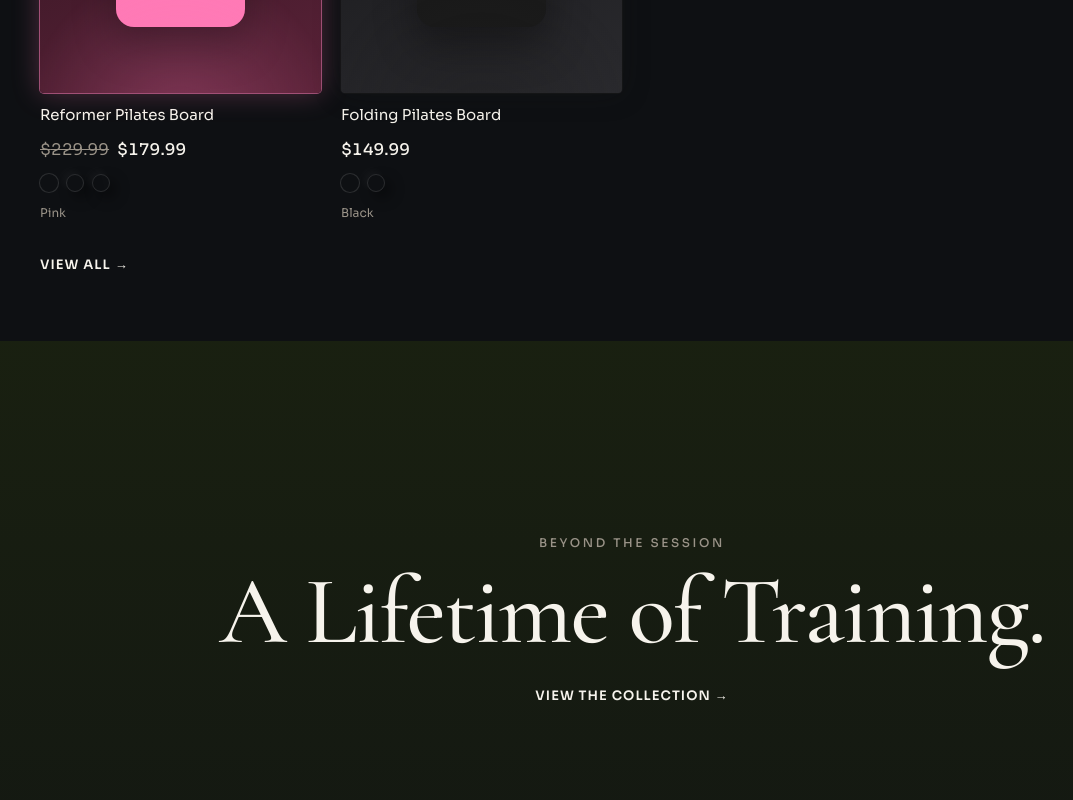
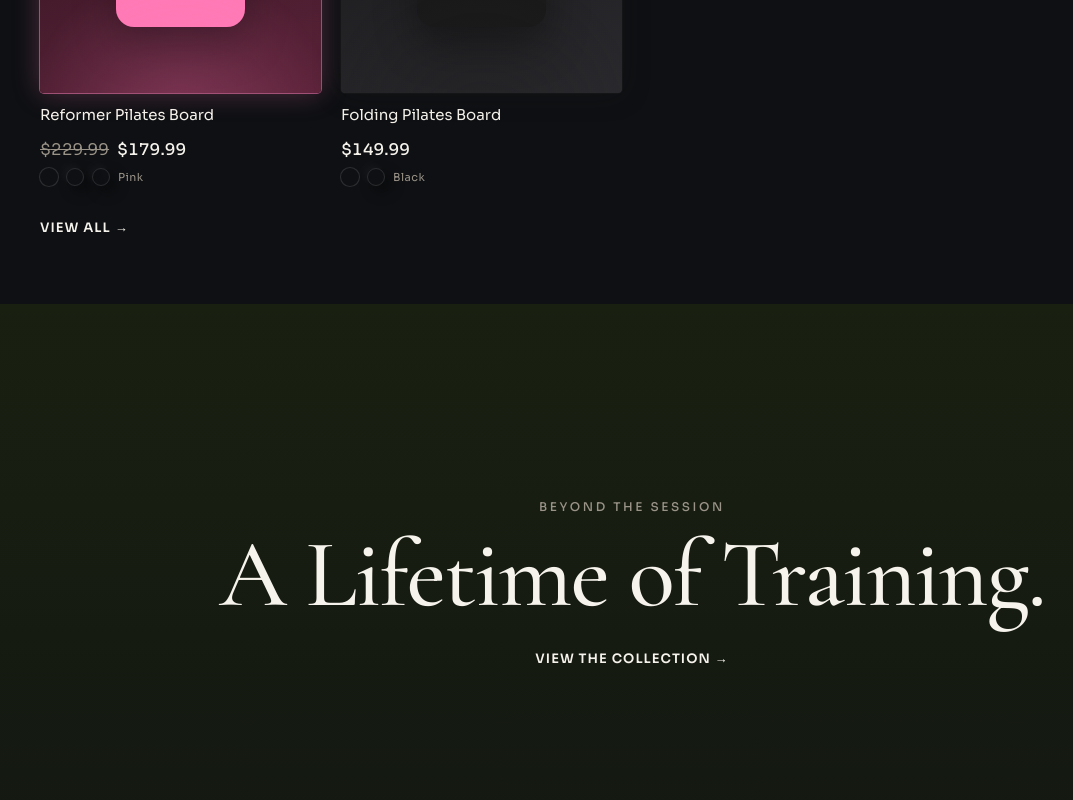
Before and after one commit to mustafa-ezzi/pulsif, a React (Vite) app in the folder frontend/: page / in a window 1280 px wide. Shown: the part 2140-2940 px from the top of the page, without its empty margins (8-1081 px from the left). Built offline with nearby package versions, Linux system fonts and the light colour scheme; no server answers.

Commit message:
updates in admin panel and  storefront

```diff
--- a/frontend/src/components/product/ProductCard.jsx
+++ b/frontend/src/components/product/ProductCard.jsx
@@ -63,10 +63,12 @@ export function ProductCard({ product }) {
       <Link to={href} className="card-title">
         {product.title}
       </Link>
+      <div className="card-foot">
         <p className="card-price">
           {product.compare_at ? <s>${Number(product.compare_at).toFixed(2)}</s> : null}
           ${Number(product.price).toFixed(2)}
         </p>
+        <div className="card-foot__swatches">
           <div className="swatches" role="listbox" aria-label={`${product.title} colors`}>
             {colors.map((entry, index) => (
               <button
@@ -82,7 +84,9 @@ export function ProductCard({ product }) {
               />
             ))}
           </div>
-      {color?.name ? <p className="card-color-name">{color.name}</p> : null}
+          {color?.name ? <span className="card-color-name">{color.name}</span> : null}
+        </div>
+      </div>
     </article>
   );
 }
--- a/frontend/src/motion/lab/lab.css
+++ b/frontend/src/motion/lab/lab.css
@@ -405,10 +405,23 @@
   overflow: hidden;
 }
 
+.card-foot {
+  display: flex;
+  flex-direction: column;
+  gap: 6px;
+}
+
+.card-foot__swatches {
+  display: flex;
+  align-items: center;
+  gap: 8px;
+  flex-wrap: wrap;
+}
+
 .card-color-name {
-  margin: 0;
-  font-size: 12px;
+  font-size: 11px;
   color: var(--mist);
+  letter-spacing: 0.04em;
 }
 
 .card-price {
@@ -425,6 +438,7 @@
 .swatches {
   display: flex;
   gap: 8px;
+  flex-wrap: wrap;
 }
 
 .swatch {
--- a/frontend/src/studio/StudioLayout.jsx
+++ b/frontend/src/studio/StudioLayout.jsx
@@ -99,6 +99,13 @@ export function StudioLayout() {
           <NavLink to="/studio/settings">Settings</NavLink>
           <Link to="/">View store</Link>
           <span className="studio-bar__who">{user?.username || "staff"}</span>
+          <button
+            type="button"
+            className="studio-bar__signout"
+            onClick={signOut}
+          >
+            Log out
+          </button>
         </nav>
         <div className="studio-bar__user">
           <span>{user?.username || "staff"}</span>
--- a/frontend/src/styles/studio.css
+++ b/frontend/src/styles/studio.css
@@ -1,5 +1,4 @@
 .studio {
-  position: relative;
   min-height: 100vh;
   background: var(--ink);
 }
@@ -16,6 +15,8 @@
   padding: 0 var(--page-pad);
   border-bottom: 1px solid var(--line);
   background: var(--ink-2);
+  /* Needed so the dropdown can break out with fixed positioning */
+  isolation: auto;
 }
 
 .studio-bar .site-logo {
@@ -24,7 +25,8 @@
 
 .studio-bar__menu,
 .studio-bar__shade,
-.studio-bar__who {
+.studio-bar__who,
+.studio-bar__signout {
   display: none;
 }
 
@@ -600,17 +602,19 @@
 
   .studio-bar nav {
     display: none;
-    position: absolute;
+    position: fixed;
     top: 56px;
     left: 0;
     right: 0;
+    bottom: 0;
     z-index: 82;
     flex-direction: column;
     flex-wrap: nowrap;
     gap: 0;
-    padding: 8px 20px 20px;
+    padding: 0 0 40px;
     background: var(--ink-2);
-    border-bottom: 1px solid var(--line);
+    overflow-y: auto;
+    -webkit-overflow-scrolling: touch;
   }
 
   .studio-bar nav.is-open {
@@ -620,27 +624,38 @@
   .studio-bar nav a,
   .studio-bar__who {
     display: block;
-    padding: 14px 0;
+    padding: 16px var(--page-pad);
     border-bottom: 1px solid var(--line);
-    font-size: 16px;
+    font-size: 15px;
+    color: var(--mist);
+  }
+
+  .studio-bar nav a:hover,
+  .studio-bar nav a.active {
+    color: var(--text);
+    background: rgba(246, 243, 236, 0.04);
   }
 
   .studio-bar__who {
     color: var(--mist);
-    font-size: 13px;
-    letter-spacing: 0.08em;
+    font-size: 11px;
+    letter-spacing: 0.14em;
     text-transform: uppercase;
     border-bottom: 0;
-    padding-top: 16px;
+    padding-top: 24px;
+  }
+
+  .studio-bar__signout {
+    display: block;
+    width: 100%;
+    padding: 14px var(--page-pad);
+    text-align: left;
+    color: var(--ember);
+    font-size: 15px;
   }
 
   .studio-bar__shade {
-    display: block;
-    position: fixed;
-    inset: 56px 0 0;
-    z-index: 81;
-    background: rgba(8, 9, 11, 0.55);
-    border: 0;
+    display: none;
   }
 }
 
```
Lines whose indentation alone changed are shown as unchanged.
